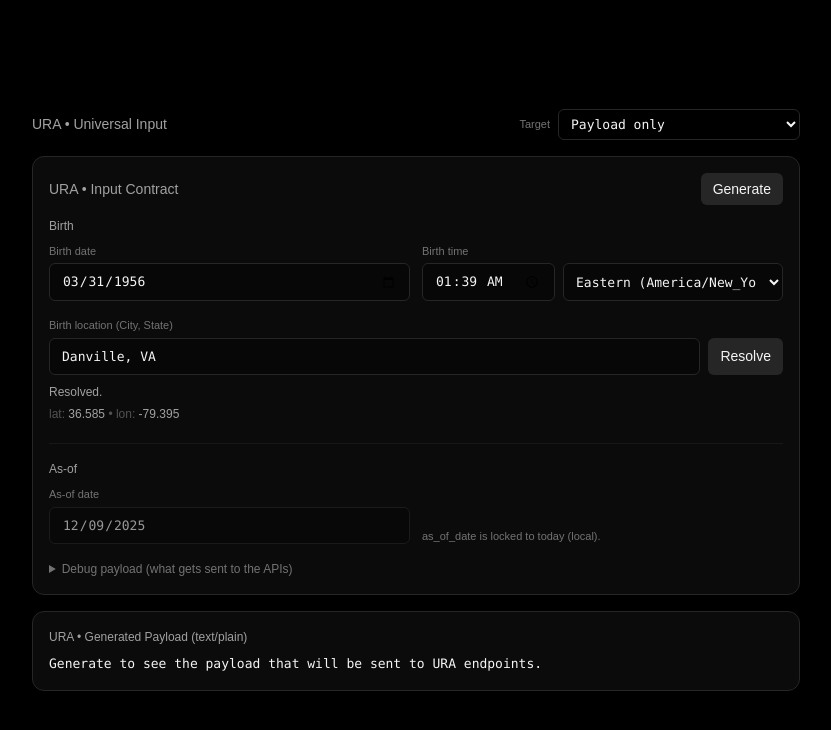
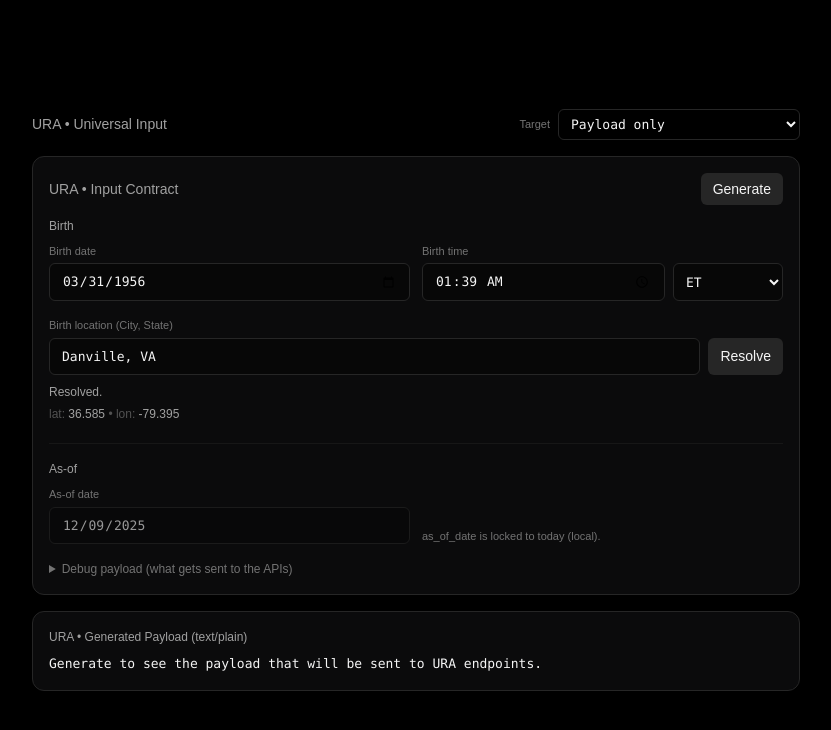
Before and after one commit to jaysperspective/URA, a Next.js app in the folder web/: page /input in a window 1280 px wide. Shown: the top 730 px of the page, without its empty margins (224-1055 px from the left). Built offline with nearby package versions, Linux system fonts and the light colour scheme.

Commit message:
Update AstroInputForm.tsx

```diff
--- a/web/src/components/astro/AstroInputForm.tsx
+++ b/web/src/components/astro/AstroInputForm.tsx
@@ -41,6 +41,15 @@ const TIMEZONES = [
   { label: "Pacific (America/Los_Angeles)", value: "America/Los_Angeles" },
   { label: "UTC", value: "UTC" },
 ] as const;
+
+// Short UI labels (keeps IANA internally for DST-safe math)
+const TZ_ABBREVIATIONS: Record<string, string> = {
+  "America/New_York": "ET",
+  "America/Chicago": "CT",
+  "America/Denver": "MT",
+  "America/Los_Angeles": "PT",
+  UTC: "UTC",
+};
 
 function localISODate(d = new Date()) {
   const y = d.getFullYear();
@@ -381,13 +390,13 @@ export default function AstroInputForm({
             <select
               value={timeZone}
               onChange={(e) => setTimeZone(e.target.value)}
-              className="min-w-[220px] rounded-md bg-black/40 border border-neutral-800 px-2 py-2 text-[13px] outline-none text-neutral-100"
+              className="min-w-[110px] rounded-md bg-black/40 border border-neutral-800 px-2 py-2 text-[13px] outline-none text-neutral-100"
               style={{ fontFamily: "Menlo, Monaco, Consolas, monospace" }}
               title="Time zone (IANA)"
             >
               {TIMEZONES.map((tz) => (
                 <option key={tz.value} value={tz.value}>
-                  {tz.label}
+                  {TZ_ABBREVIATIONS[tz.value] ?? tz.label}
                 </option>
               ))}
             </select>
```
